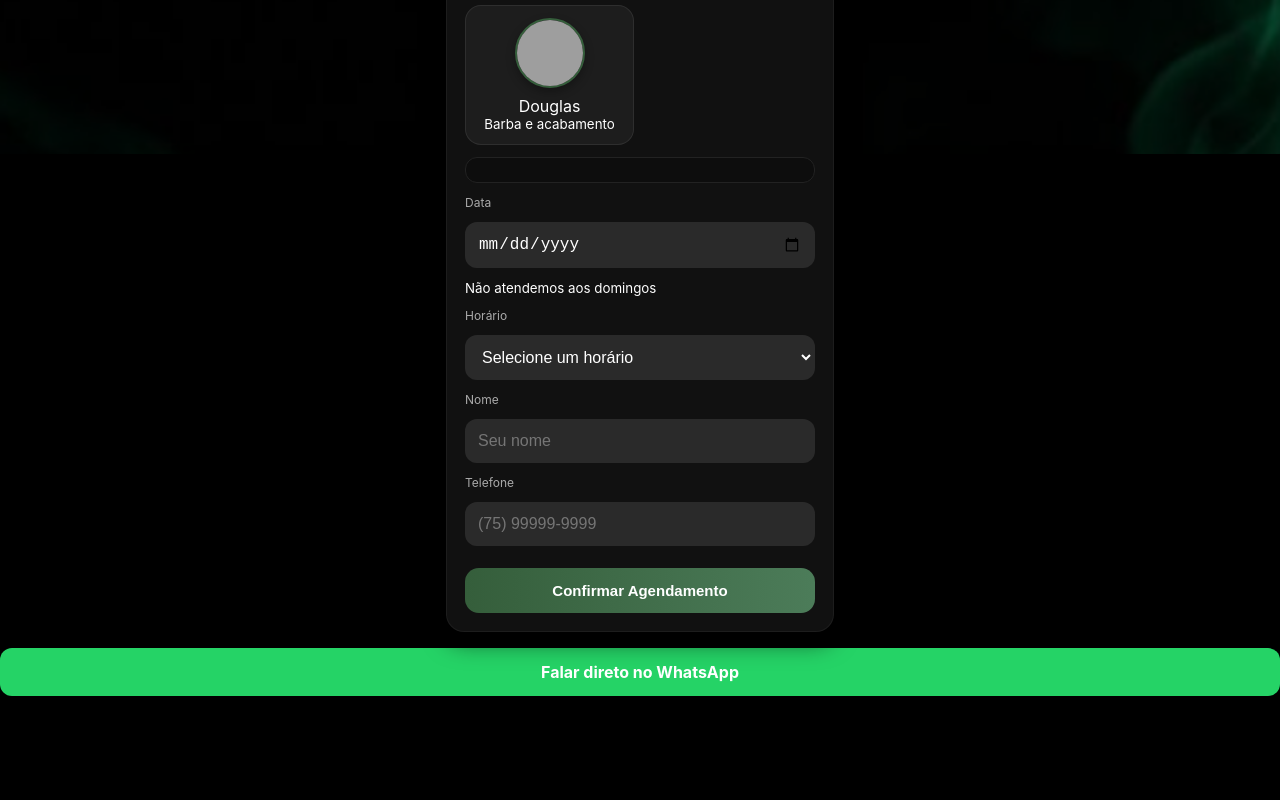
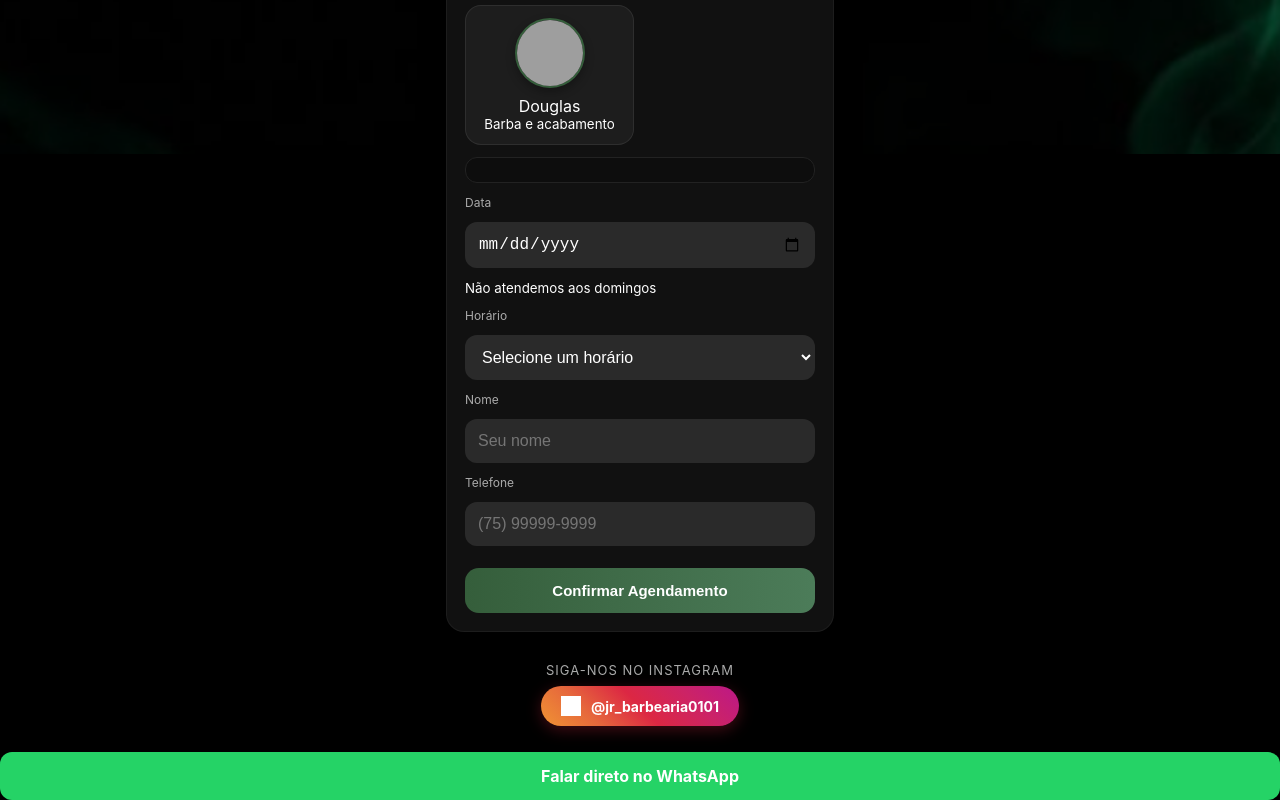
Before and after one commit to VinnyLast/barbearia-api, a website: page index.html in a window 1280 px wide. Shown: the part 822-1622 px from the top of the page. Before the commit the page ends 1518 px from the top, so only its background shows below. Drawn offline with Linux system fonts and the light colour scheme; grey boxes are pictures that could not be loaded.

Commit message:
Instagram incluso

```diff
--- a/css/style.css
+++ b/css/style.css
@@ -428,3 +428,48 @@ button {
   z-index: 10000; /* Fica acima de tudo */
   transition: opacity 0.5s ease;
 }
+.redes-sociais {
+    margin-top: 20px;
+    text-align: center;
+    padding: 10px;
+}
+
+.redes-sociais p {
+    font-size: 13px;
+    color: #aaa;
+    margin-bottom: 8px;
+    text-transform: uppercase;
+    letter-spacing: 1px;
+}
+
+.btn-instagram {
+    display: inline-flex;
+    align-items: center;
+    gap: 10px;
+    background: linear-gradient(45deg, #f09433 0%, #e6683c 25%, #dc2743 50%, #cc2366 75%, #bc1888 100%);
+    color: white;
+    text-decoration: none;
+    padding: 10px 20px;
+    border-radius: 50px; /* Estilo pílula, muito usado no iOS */
+    font-weight: bold;
+    font-size: 14px;
+    box-shadow: 0 4px 15px rgba(220, 39, 67, 0.3);
+    transition: transform 0.2s ease;
+}
+
+.btn-instagram img {
+    width: 20px;
+    height: 20px;
+    filter: brightness(0) invert(1); /* Deixa o ícone branco */
+}
+
+.btn-instagram:hover {
+    transform: scale(1.05);
+}
+
+/* Ajuste para o iPhone não "cortar" o botão no final da tela */
+@media (max-width: 600px) {
+    .redes-sociais {
+        margin-bottom: 30px;
+    }
+}
--- a/index.html
+++ b/index.html
@@ -137,6 +137,13 @@
       <div id="listaBarbeiros"></div>
     </div>
   </div>
+  <div class="redes-sociais">
+    <p>Siga-nos no Instagram</p>
+    <a href="https://www.instagram.com/jr_barbearia0101/" target="_blank" class="btn-instagram">
+        <img src="https://cdn-icons-png.flaticon.com/512/174/174855.png" alt="Instagram">
+        @jr_barbearia0101
+    </a>
+</div>
 
   <!-- ABA PAINEL -->
   <div id="painel" class="aba">
--- a/js/script.js
+++ b/js/script.js
@@ -13,8 +13,8 @@ const servicos = [
   { nome: "Corte", preco: 25, duracao: 40, img: "images/corte.png" },
   { nome: "Barba", preco: 15, duracao: 20, img: "images/barba.png" },
   { nome: "Pezinho", preco: 10, duracao: 10, img: "images/servico-pezinho.jpg" },
-  { nome: "Luzes", preco: 60, duracao: 30, img: "images/servico-luzes.jpg" },
-  { nome: "Platinado", preco: 80, duracao: 60, img: "images/servico-platinado.jpg" },
+  { nome: "Luzes", preco: 60, duracao: 30, img: "images/luzes.png" },
+  { nome: "Platinado", preco: 80, duracao: 60, img: "images/platinado.png" },
   { nome: "Botox", preco: 50, duracao: 40, img: "images/servico-botox.jpg" },
   { nome: "Barboterapia", preco: 40, duracao: 30, img: "images/servico-barboterapia.jpg" },
   { nome: "Pigmentação", preco: 30, duracao: 25, img: "images/servico-pigmentacao.jpg" },
```
Also changed, not shown: images/luzes.png (added), images/platinado.png (added).
